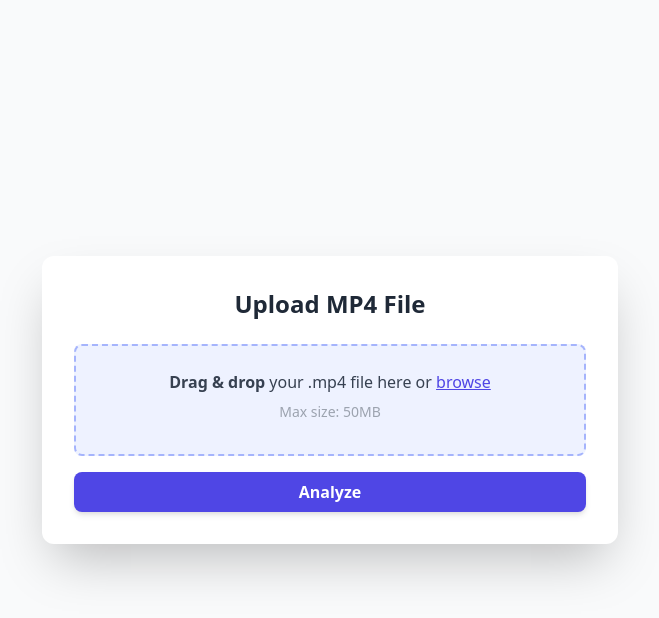
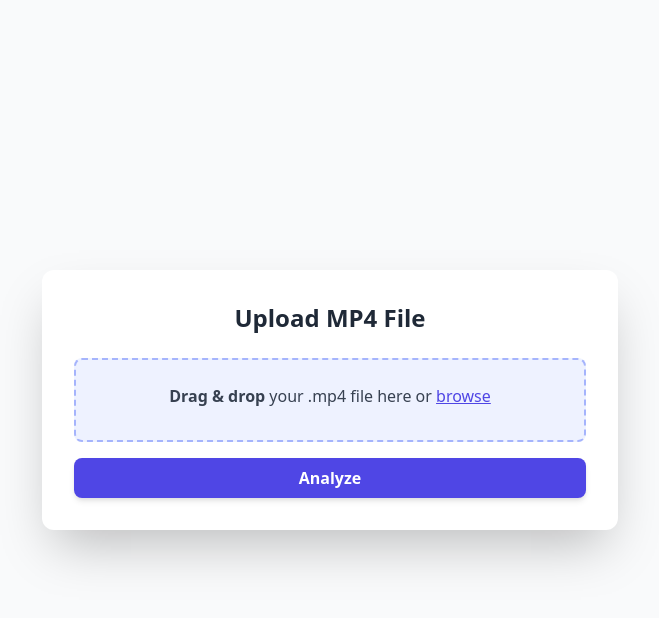
Before and after one commit to rajesh-gouda/exposurenet_tritonserver, a FastAPI app: page / in a window 1280 px wide. Shown: the top 618 px of the page, without its empty margins (310-969 px from the left). Run offline with FastAPI, Linux system fonts and the light colour scheme.

Commit message:
removed file size check

```diff
--- a/Video_pipeline/templates/upload.html
+++ b/Video_pipeline/templates/upload.html
@@ -18,7 +18,6 @@
       >
         <input id="fileInput" type="file" name="video_file" accept="video/mp4" class="hidden" required />
         <p class="text-gray-700"><strong>Drag & drop</strong> your .mp4 file here or <span class="text-indigo-600 underline">browse</span></p>
-        <p class="text-sm text-gray-400 mt-2">Max size: 50MB</p>
         <p id="file-name" class="mt-2 text-sm text-indigo-600"></p>
       </div>
 
```
